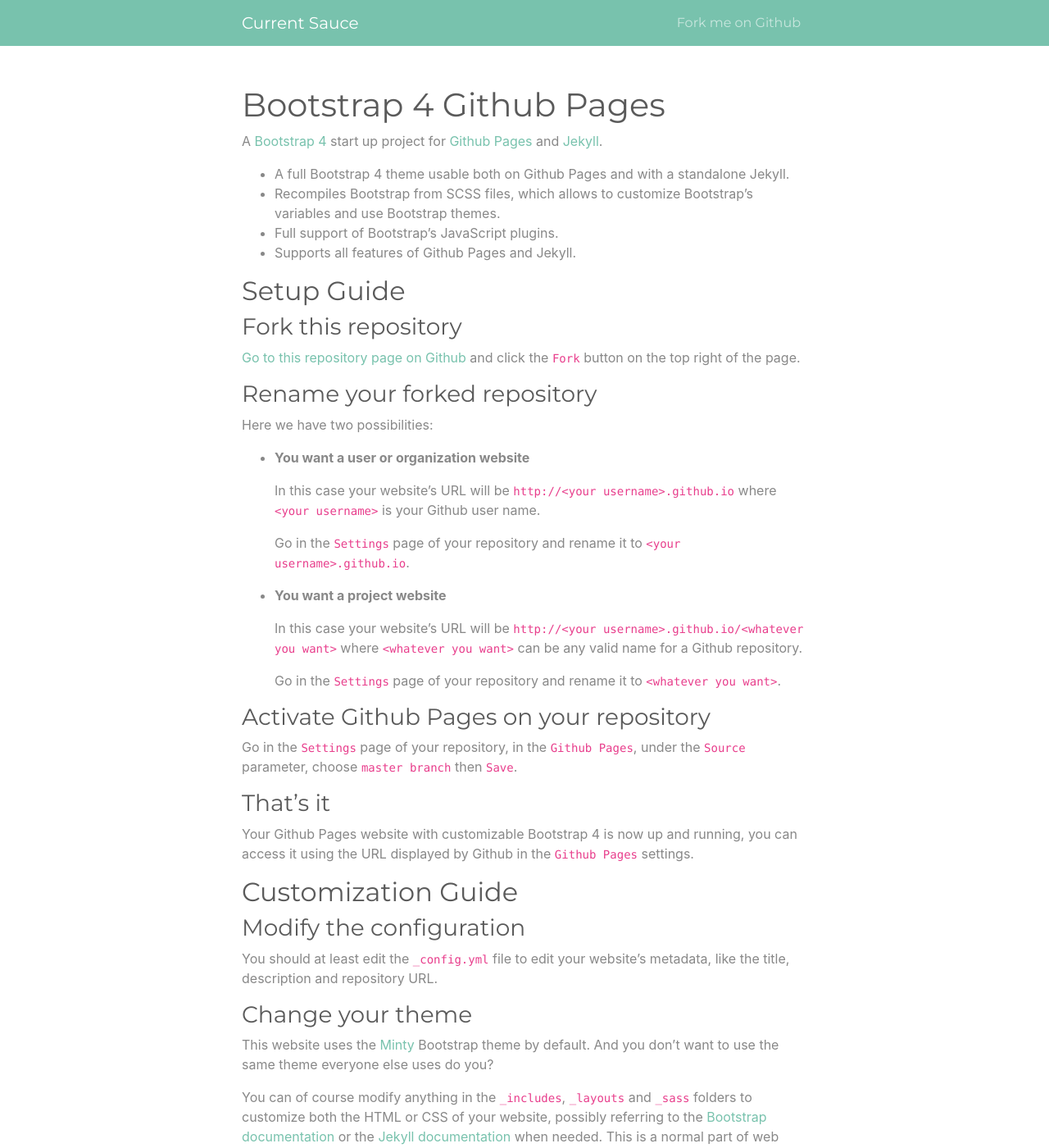
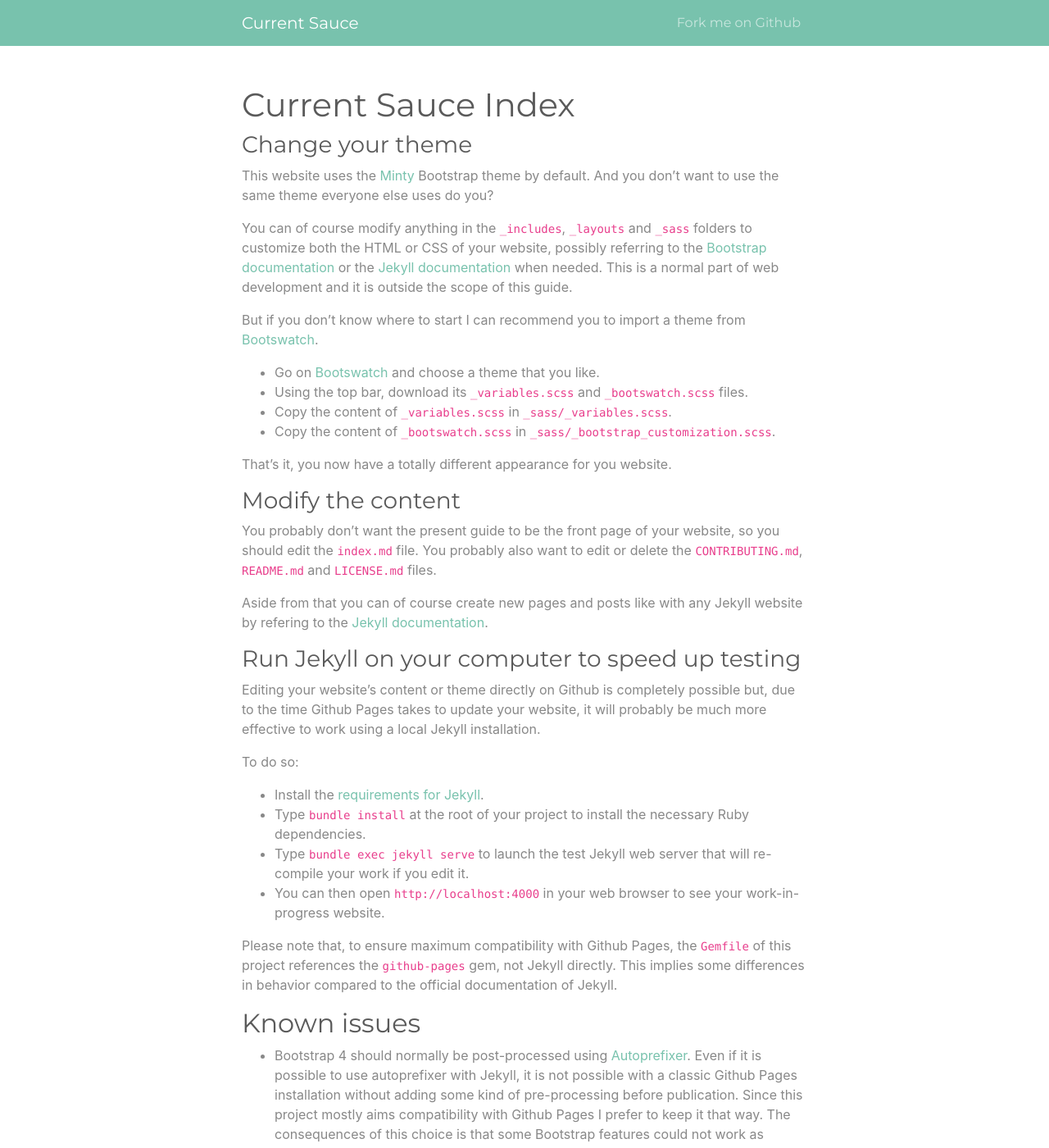
Before and after one commit to currentsauce/currentsauce.github.io, a Jekyll site: the page built from index.md, in a window 1280 px wide and 1400 px high. Shown: the whole window at 82% size. Built offline with Jekyll 4.4.1, drawn with Linux system fonts in a browser that asks for light colours.

Commit message:
Update index.md

```diff
--- a/index.md
+++ b/index.md
@@ -1,50 +1,8 @@
 ---
 layout: page
-title: Bootstrap 4 Github Pages
+title: Current Sauce Index
 ---
 
-A [Bootstrap 4](https://getbootstrap.com/) start up project for [Github Pages](https://pages.github.com/) and [Jekyll](https://jekyllrb.com/).
-
-* A full Bootstrap 4 theme usable both on Github Pages and with a standalone Jekyll.
-* Recompiles Bootstrap from SCSS files, which allows to customize Bootstrap's variables and use Bootstrap themes.
-* Full support of Bootstrap's JavaScript plugins.
-* Supports all features of Github Pages and Jekyll.
-
-## Setup Guide
-
-### Fork this repository
-
-[Go to this repository page on Github](https://github.com/nicolas-van/bootstrap-4-github-pages) and click the `Fork` button on the top right of the page.
-
-### Rename your forked repository
-
-Here we have two possibilities:
-
-* **You want a user or organization website**
-
-  In this case your website's URL will be `http://<your username>.github.io` where `<your username>` is your Github user name.
-
-  Go in the `Settings` page of your repository and rename it to `<your username>.github.io`.
-
-* **You want a project website**
-
-  In this case your website's URL will be `http://<your username>.github.io/<whatever you want>` where `<whatever you want>` can be any valid name for a Github repository.
-
-  Go in the `Settings` page of your repository and rename it to `<whatever you want>`.
-
-### Activate Github Pages on your repository
-
-Go in the `Settings` page of your repository, in the `Github Pages`, under the `Source` parameter, choose `master branch` then `Save`.
-
-### That's it
-
-Your Github Pages website with customizable Bootstrap 4 is now up and running, you can access it using the URL displayed by Github in the `Github Pages` settings.
-
-## Customization Guide
-
-### Modify the configuration
-
-You should at least edit the `_config.yml` file to edit your website's metadata, like the title, description and repository URL.
 
 ### Change your theme
 
```
